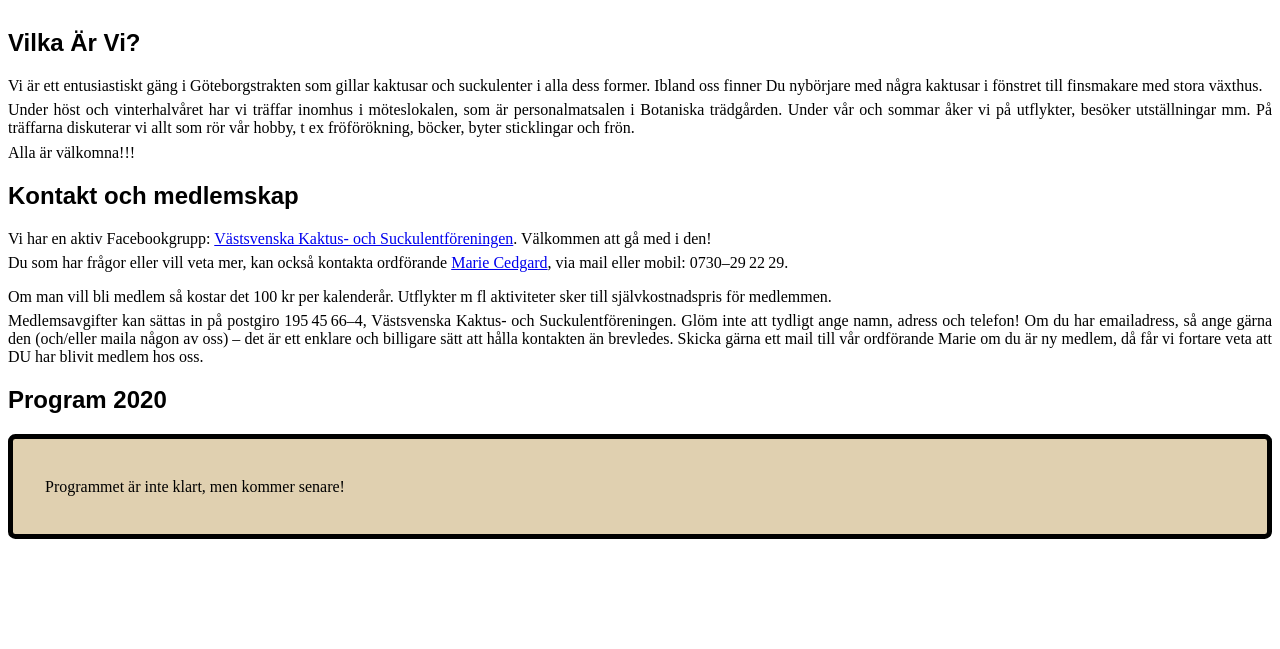
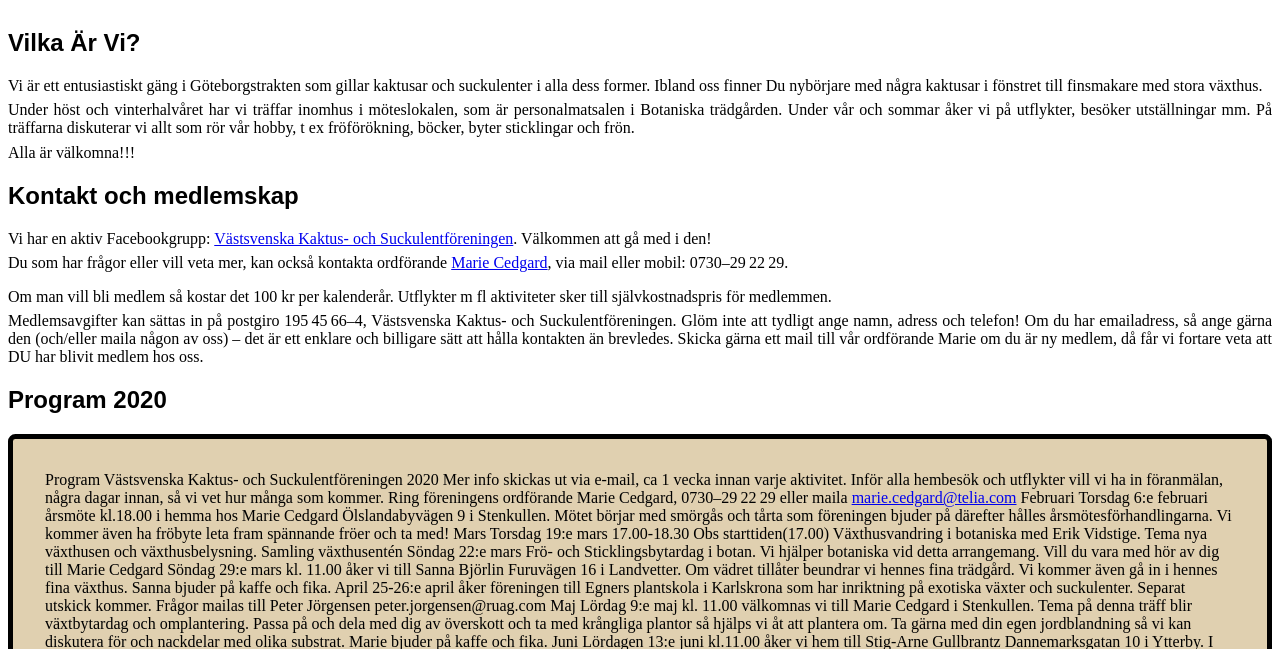
Before and after one commit to kjgrahn/vksf, a plain HTML site: page index.html in a window 1280 px wide. Shown: the part 151-800 px from the top of the page. Drawn offline with Linux system fonts and the light colour scheme; a web font is replaced by a local one.

Commit message:
program 2020
Verbatim från Maries worddokument (som jag fick igår),
utklippt till text och radbrutet.

```diff
--- a/index.html
+++ b/index.html
@@ -113,8 +113,99 @@ blivit medlem hos oss.
 
 <div class="program">
 
-<p>
-Programmet är inte klart, men kommer senare!
+Program
+
+Västsvenska Kaktus- och Suckulentföreningen 2020
+
+Mer info skickas ut via e-mail, ca 1 vecka innan varje
+aktivitet. Inför alla hembesök och utflykter vill vi ha in
+föranmälan, några dagar innan, så vi vet hur många som kommer. Ring
+föreningens ordförande Marie Cedgard, 0730–29 22 29 eller maila
+<a href="mailto:marie.cedgard@telia.com">marie.cedgard@telia.com</a>
+
+Februari
+
+Torsdag 6:e februari årsmöte kl.18.00 i hemma hos Marie Cedgard
+Ölslandabyvägen 9 i Stenkullen. Mötet börjar med smörgås och tårta som
+föreningen bjuder på därefter hålles årsmötesförhandlingarna. Vi
+kommer även ha fröbyte leta fram spännande fröer och ta med!
+
+Mars
+
+Torsdag 19:e mars 17.00-18.30 Obs starttiden(17.00) Växthusvandring i
+botaniska med Erik Vidstige. Tema nya växthusen och
+växthusbelysning. Samling växthusentén
+
+Söndag 22:e mars Frö- och Sticklingsbytardag i botan. Vi hjälper
+botaniska vid detta arrangemang. Vill du vara med hör av dig till
+Marie Cedgard
+
+Söndag 29:e mars kl. 11.00 åker vi till Sanna Björlin Furuvägen 16 i
+Landvetter. Om vädret tillåter beundrar vi hennes fina trädgård. Vi
+kommer även gå in i hennes fina växthus. Sanna bjuder på kaffe och
+fika.
+
+April
+
+25-26:e april åker föreningen till Egners plantskola i Karlskrona som
+har inriktning på exotiska växter och suckulenter. Separat utskick
+kommer. Frågor mailas till Peter Jörgensen peter.jorgensen@ruag.com
+
+Maj
+
+Lördag 9:e maj kl. 11.00 välkomnas vi till Marie Cedgard i
+Stenkullen. Tema på denna träff blir växtbytardag och
+omplantering. Passa på och dela med dig av överskott och ta med
+krångliga plantor så hjälps vi åt att plantera om. Ta gärna med din
+egen jordblandning så vi kan diskutera för och nackdelar med olika
+substrat. Marie bjuder på kaffe och fika.
+
+Juni
+
+Lördagen 13:e juni kl.11.00 åker vi hem till Stig-Arne Gullbrantz
+Dannemarksgatan 10 i Ytterby. I hans gemytliga trädgård hänger
+Epifyterna på trädgrenarna och har vi tur är någon i blom. I växthuset
+finns större delen av hans samling. Även här vankas det kaffe och
+fika.
+
+Juli
+
+Söndagen 5:e juli kl.11.00 besöker vi Timmy Eriksson på Kapplandsg74 i
+Göteborg. Trots att han bor i lägenhet med uteplats har han lyckats
+skapa en exotisk oas på sin lilla yta. Han har även ett 5 kvm
+växthus. Många bra tips till er som odlar i lägenhet och för oss andra
+som hela tiden letar efter platsbesparande lösningar. Timmy bjuder på
+kaffe och fika.
+
+A0ugusti
+
+Lördag 15:e augusti kl.11.00 är vi välkomna hem till Eva Nyberg Höga
+11 i Trollhättan. Eva odlar främst grönsaker i sin trädgård och när vi
+kommer dit är det” skördetider”. Eva har även kaktusar och suckulenter
+men känner sig lite vilsen när det gäller skötseln av dessa. Vi tänkte
+att vi får chans att lära oss mer om grönsaksodling och kan ha en
+frågestund kring kaktus och suckulenter samtidigt. Kaffe och fika och
+säkert lite provsmak i grönsakslanden utlovas.
+
+September
+
+Söndag 13:e september åker vi till Svante Lennartsson i Svanskog. Han
+driver Wermlands Desert Plants där han har ett växthus med kaktusar
+och suckulenter till försäljning. Han har odlat sen -70-talet och man
+brukar alltid ha med sig fynd hem.
+
+Oktober
+
+Svante Lundqvist håller föredrag med Epifyter. Vi återkommer med
+datum, tid och plats
+
+November
+
+Torsdag 19:e november kl. 18.00 kommer vi ha vårt traditionella
+julmöte i Botaniska trädgården i Mässen. Vi avslutar året med
+smörgåstårta och växtlotteri. Separat inbjuden kommer när det närmar
+sig.
+
 
 </div>
 
```
